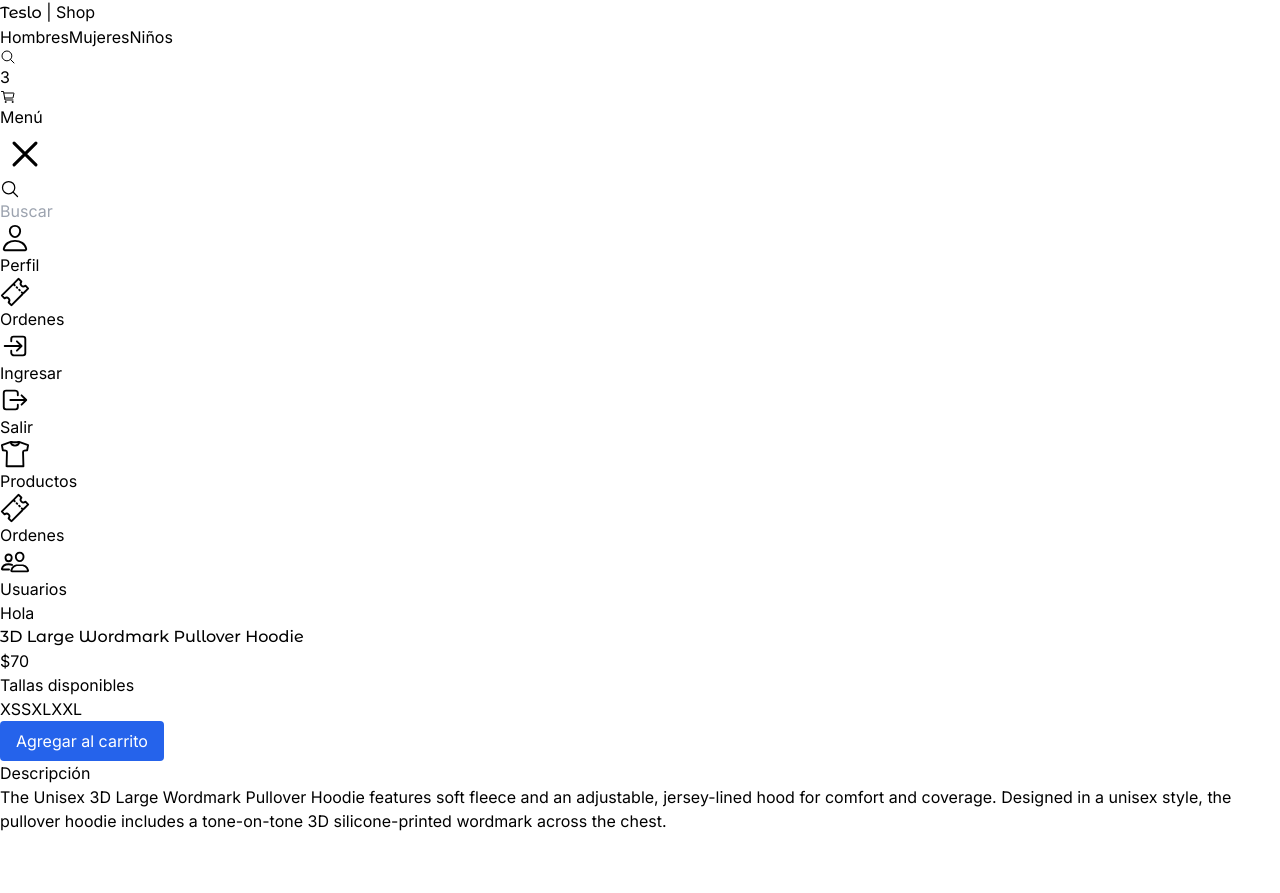
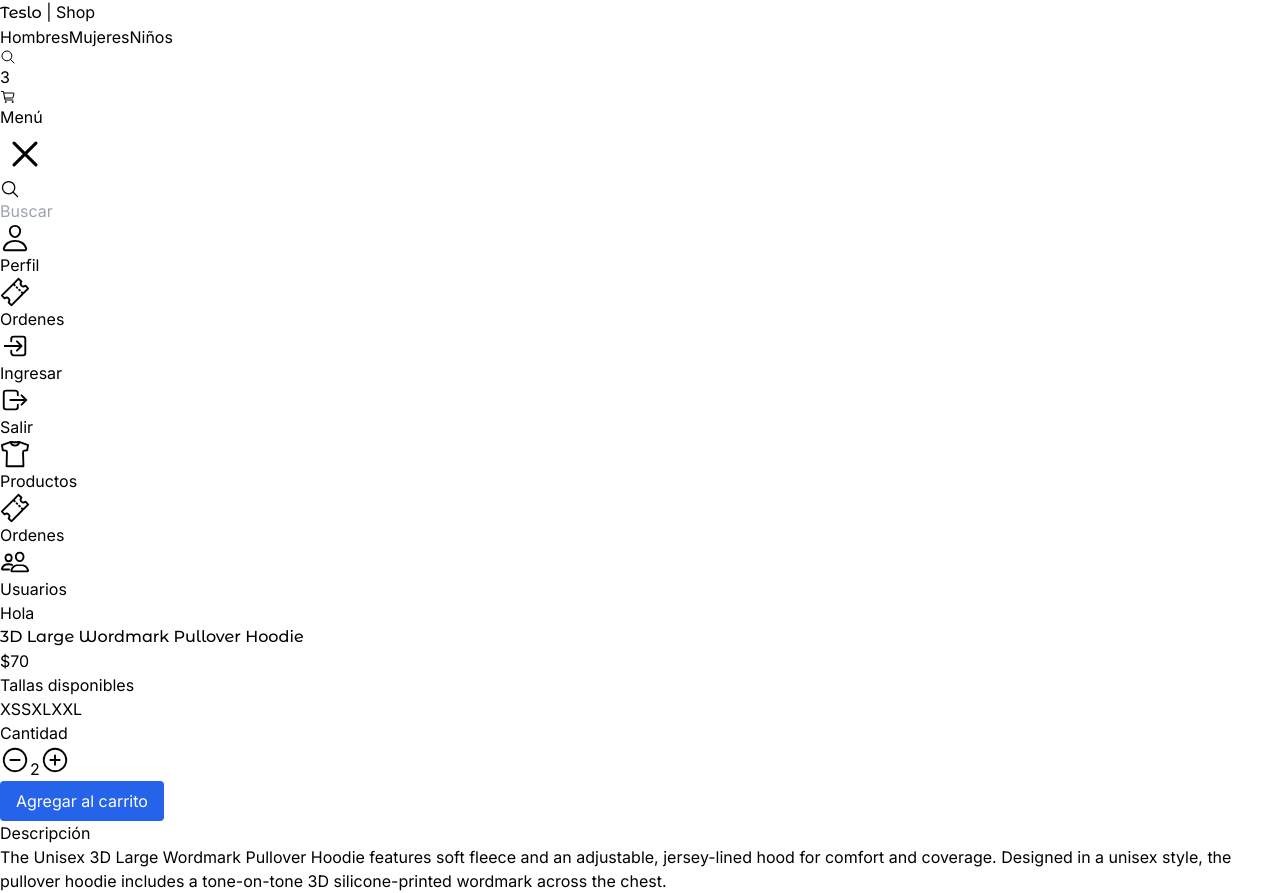
Before and after one commit to nca1478/teslo-shop, a Next.js app: page /product/3d_large_wordmark_pullover_hoodie in a window 1280 px wide. Before the commit the page ends 833 px from the top, so only its background shows below. Built offline with nearby package versions, Linux system fonts and the light colour scheme.

Commit message:
210. Selector de cantidad

```diff
--- a/src/app/(shop)/product/[slug]/page.tsx
+++ b/src/app/(shop)/product/[slug]/page.tsx
@@ -1,5 +1,5 @@
 import { titleFont } from "@/app/config/fonts";
-import { SizeSelector } from "@/components";
+import { QuantitySelector, SizeSelector } from "@/components";
 import { initialData } from "@/seed/seed";
 import { notFound } from "next/navigation";
 
@@ -35,6 +35,7 @@ export default async function ProductPage({ params }: Props) {
         />
 
         {/* Selector de Cantidad */}
+        <QuantitySelector quantity={2} />
 
         {/* Button */}
         <button className="btn-primary my-5">Agregar al carrito</button>
--- a/src/components/index.ts
+++ b/src/components/index.ts
@@ -1,4 +1,6 @@
 // Product
+
+export { QuantitySelector } from "./product/quantity-selector/QuantitySelector";
 export { SizeSelector } from "./product/size-selector/SizeSelector";
 
 // Products
--- /dev/null
+++ b/src/components/product/quantity-selector/QuantitySelector.tsx
@@ -0,0 +1,37 @@
+"use client";
+
+import { useState } from "react";
+import { IoAddCircleOutline, IoRemoveCircleOutline } from "react-icons/io5";
+
+interface Props {
+  quantity: number;
+}
+
+export const QuantitySelector = ({ quantity }: Props) => {
+  const [count, setCount] = useState(quantity);
+
+  const onQuantityChanged = (value: number) => {
+    if (count + value < 1) return;
+
+    setCount(count + value);
+  };
+
+  return (
+    <>
+      <h3 className="font-bold mb-4">Cantidad</h3>
+      <div className="flex">
+        <button onClick={() => onQuantityChanged(-1)}>
+          <IoRemoveCircleOutline size={30} />
+        </button>
+
+        <span className="w-20 mx-3 px-5 bg-gray-100 text-center rounded">
+          {count}
+        </span>
+
+        <button onClick={() => onQuantityChanged(+1)}>
+          <IoAddCircleOutline size={30} />
+        </button>
+      </div>
+    </>
+  );
+};
```
